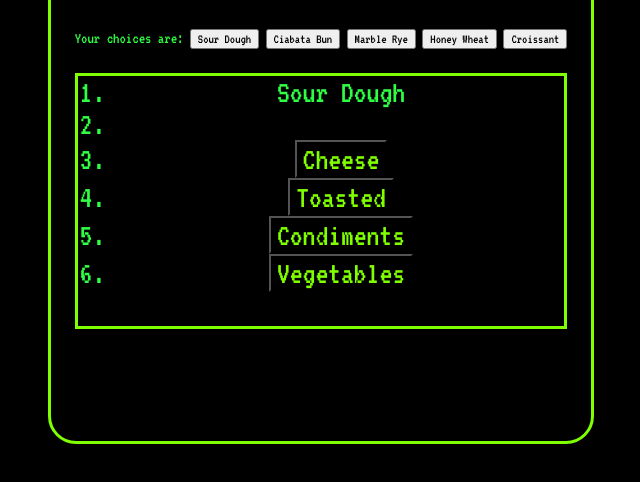
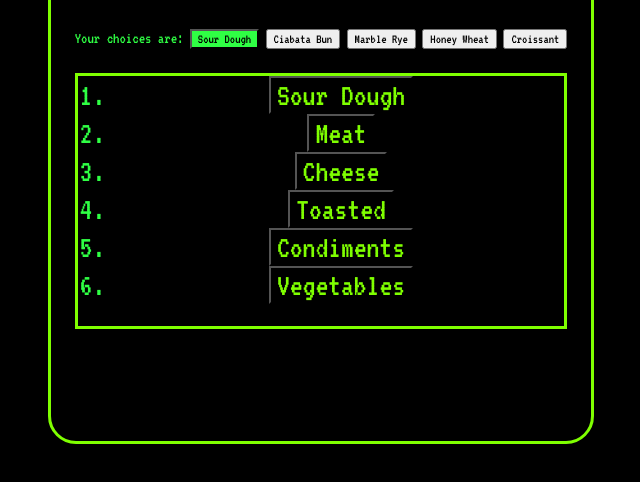
Before and after one commit to marcusthesage/marcusthesage.github.io, a plain HTML site: page index.html in a window 1280 px wide. Both pictures are taken after a click on the button "Sour Dough". Shown: the part 238-720 px from the top of the page, without its empty margins (319-959 px from the left). Drawn offline with Linux system fonts and the light colour scheme.

Commit message:
day 4 of wor 12-3-23 getting dumb close
AI CoPilot active, its still legit right?

```diff
--- a/index.html
+++ b/index.html
@@ -10,21 +10,20 @@
     <div id="store"> <h1 id="demo">Welcome to Fisherman's Sandwich Builder (PROTOTYPE)</h1>
         <p id="Fisherman">Lets get started! What kind of bread would you like?</p>
         <p id="Choice">Your choices are:
-            <button onclick="selectOption('Sour Dough')"class="button choices">Sour Dough</button>
-            <button type="button" class="button choices">Ciabata Bun</button>
-            <button type="button" class="button choices">Marble Rye</button>
-            <button type="button" class="button choices">Honey Wheat</button>
-            <button type="button" class="button choices">Croissant</button>
-
+            <button onclick="selectOption('Sour Dough')" class="button choices">Sour Dough</button>
+            <button onclick="selectOption('Ciabata Bun')" type="button" class="button choices">Ciabata Bun</button>
+            <button onclick="selectOption('Marble Rye')" type="button" class="button choices">Marble Rye</button>
+            <button onclick="selectOption('Honey Wheat')" type="button" class="button choices">Honey Wheat</button>
+            <button onclick="selectOption('Croissant')" type="button" class="button choices">Croissant</button>
         </p>
         <div id="cart">
             <ol>
-                <li id="breadList"><button type="button" class="cart"> Bread</li>
-                <li id="meatList"><button type="button" class="cart">Meat</li>
-                <li><button type="button" class="cart">Cheese</li>
-                <li><button type="button" class="cart">Toasted</li>
-                <li><button type="button" class="cart">Condiments</li>
-                <li><button type="button" class="cart">Vegetables</li>
+               <li id="breadList"><button type="button" class="cart">Bread</button></li>
+                <li id="meatList"><button type="button" class="cart">Meat</button></li>
+                <li><button type="button" class="cart">Cheese</button></li>
+                <li><button type="button" class="cart">Toasted</button></li>
+                <li><button type="button" class="cart">Condiments</button></li>
+                <li><button type="button" class="cart">Vegetables</button></li>
             </ol>
 
         </div>
--- a/index.js
+++ b/index.js
@@ -161,23 +161,34 @@ let selectedCondiments = '';
 let selectedToppings = '';
 
 
-function selectOption(option) {
-  if (option === 'Sour Dough' || option === 'Ciabata Bun' || option === 'Marble Rye' || option === 'Honey Wheat' || option === 'Croissant') {
-    selectedBread = option;
-  } else if (option === 'ham' || option === 'turkey' || option === 'vegetarian') {
-    selectedFilling = option;
-  }
+function selectOption(breadType) {
+    // Get the 'breadList' element
+    var breadList = document.getElementById('breadList');
 
-  updateIngredientLists();
+    // Update the text of the 'breadList' button with the selected bread type
+    breadList.firstElementChild.textContent = breadType;
+
+    // Get all the bread buttons
+    var breadButtons = document.getElementsByClassName('choices');
+
+    // Loop through all the bread buttons
+    for (var i = 0; i < breadButtons.length; i++) {
+        // Remove the 'selected' class from each button
+        breadButtons[i].classList.remove('selected');
+
+        // If the button's text matches the selected bread type, add the 'selected' class to it
+        if (breadButtons[i].textContent === breadType) {
+            breadButtons[i].classList.add('selected');
+        }
+    }
 }
+
 
 function updateIngredientLists() {
   const breadList = document.getElementById('breadList');
   const meatList = document.getElementById('meatList');
 
   // Clear existing content
-  breadList.innerHTML = '';
-  meatList.innerHTML = '';
 
   // Update content based on selected ingredients
   if (selectedBread) {
--- a/styles.css
+++ b/styles.css
@@ -96,6 +96,12 @@ li {
     padding: auto;
 
     }*/
+
+    .button.selected {
+        /* Add your styles for the selected state here */
+        background-color: rgb(47, 255, 68);
+        color: #000000;
+    }
     .cart{
         font-size: 2rem;
         background-color: #000000;
```
